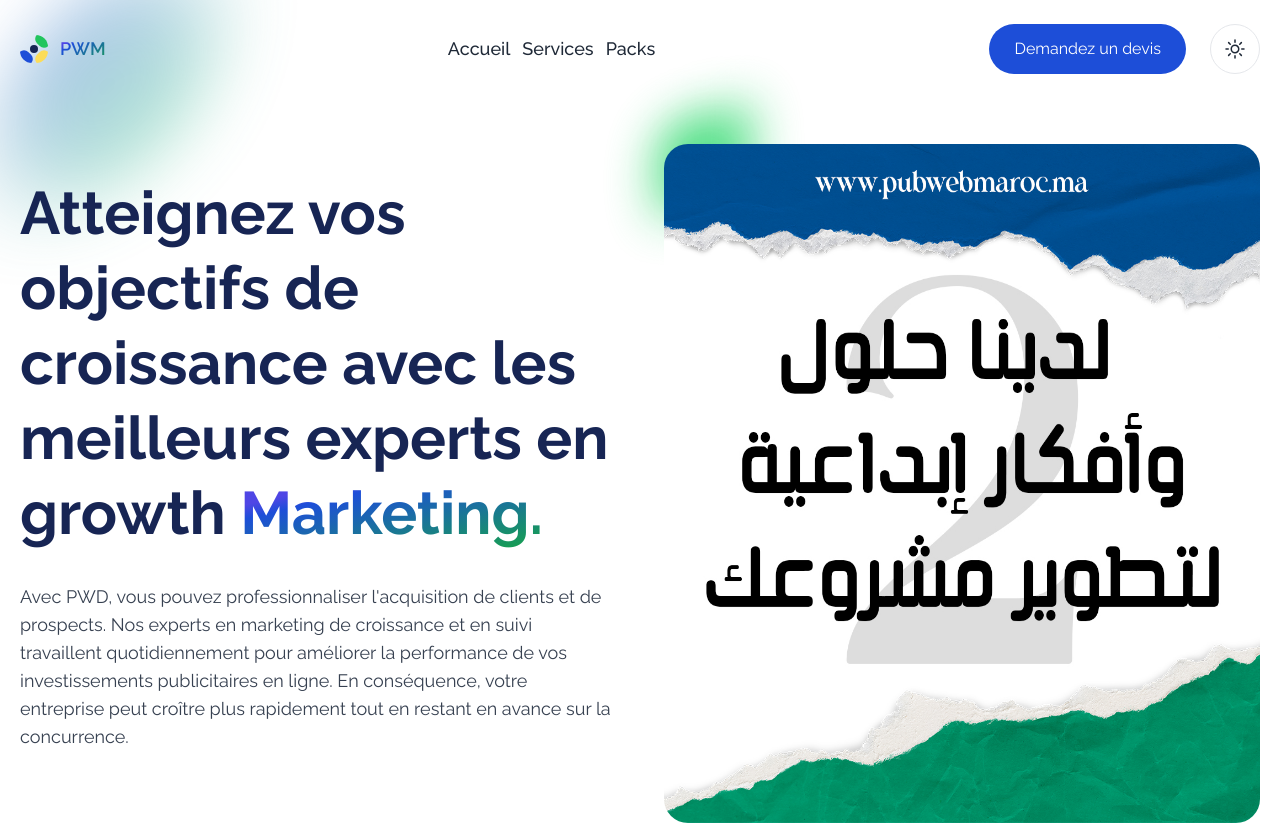
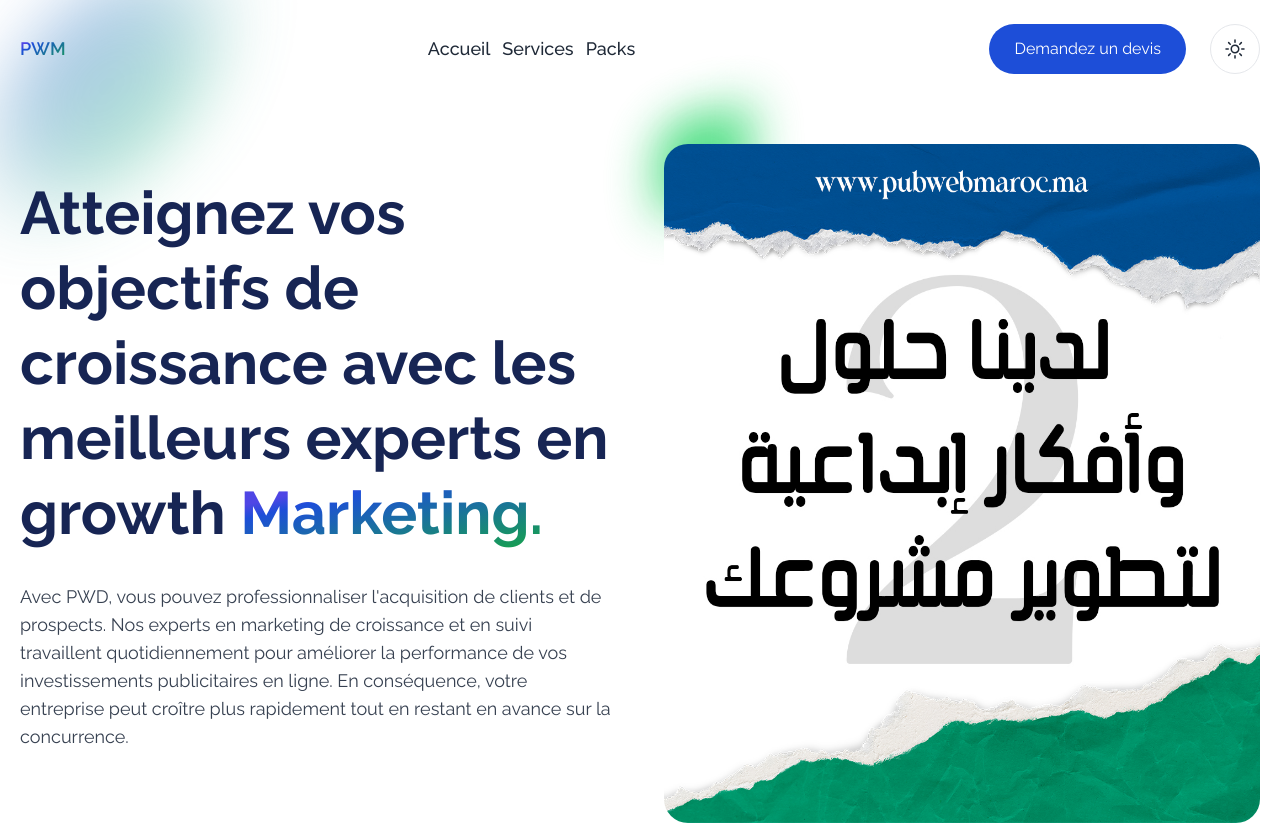
Before and after one commit to SimoBkr/pubwebmaroc, an Astro site: page / in a window 1280 px wide. Shown: the top 825 px of the page. Built offline with nearby package versions, Linux system fonts and the light colour scheme; Astro itself is replaced by a stand-in of ours.

```diff
--- a/src/components/elements/Navbar.astro
+++ b/src/components/elements/Navbar.astro
@@ -25,12 +25,6 @@
             <!-- logo -->
             <div class="min-w-max inline-flex relative">
                 <a href="/" class="relative flex items-center gap-3">
-                    <div class="relative w-7 h-7 overflow-hidden flex rounded-xl">
-                        <span class="absolute w-4 h-4 -top-1 -right-1 bg-green-500 rounded-md rotate-45"></span>
-                        <span class="absolute w-4 h-4 -bottom-1 -right-1 bg-[#FCDC58] rounded-md rotate-45"></span>
-                        <span class="absolute w-4 h-4 -bottom-1 -left-1 bg-primary rounded-md rotate-45"></span>
-                        <span class="absolute w-2 h-2 rounded-full bg-heading-1 top-1/2 left-1/2 -translate-x-1/2 -translate-y-1/2"></span>
-                    </div>
                     <div class="inline-flex text-lg font-semibold text-heading-1">
                         <span class="text-transparent bg-clip-text bg-gradient-to-br from-indigo-600 from-20% via-primary via-30% to-green-600">PWM</span>
                     </div>
```
Also changed, not shown: 1 other file.
